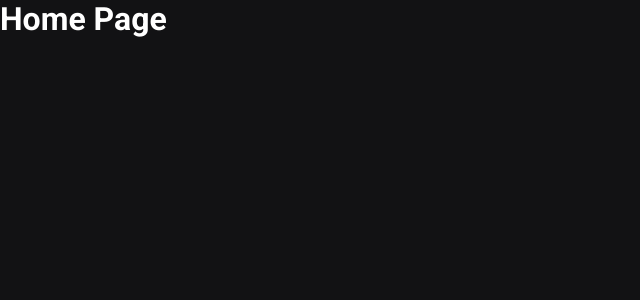
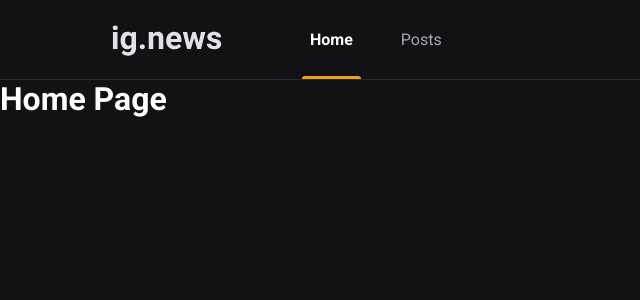
Before and after one commit to filliperomero/ignews, a Next.js app: page / in a window 1280 px wide. Shown: the top 300 px of the page, without its empty margins (0-640 px from the left). Built offline with nearby package versions, Linux system fonts and the light colour scheme.

Commit message:
chore: add Header component

```diff
--- /dev/null
+++ b/src/components/Header/index.tsx
@@ -0,0 +1,15 @@
+import styles from './styles.module.scss'
+
+export function Header() {
+  return (
+    <header className={styles.headerContainer}>
+      <div className={styles.headerContent}>
+        <img src="/images/logo.svg" alt="Logo" />
+        <nav>
+          <a href="" className={styles.active}>Home</a>
+          <a href="">Posts</a>
+        </nav>
+      </div>
+    </header>
+  )
+}
--- /dev/null
+++ b/src/components/Header/styles.module.scss
@@ -0,0 +1,53 @@
+.headerContainer {
+  height: 5rem;
+  border-bottom: 1px solid var(--gray-800);
+}
+
+.headerContent {
+  max-width: 1120px;
+  height: 5rem;
+  margin: 0 auto;
+  padding: 0 2rem;
+
+  display: flex;
+  align-items: center;
+
+  nav {
+    margin-left: 5rem;
+    height: 5rem;
+
+    a {
+      display: inline-block;
+      position: relative;
+      padding: 0 0.5rem;
+      height: 5rem;
+      line-height: 5rem;
+      color: var(--gray-300);
+      transition: color 0.2s;
+
+      & + a {
+        margin-left: 2rem;
+      }
+
+      &:hover {
+        color: var(--white);
+      }
+
+      &.active {
+        color: var(--white);
+        font-weight: bold;
+      }
+
+      &.active::after {
+        content: '';
+        height: 3px;
+        border-radius: 3px 3px 0 0;
+        width: 100%;
+        position: absolute;
+        bottom: 1px;
+        left: 0;
+        background: var(--yellow-500)
+      }
+    }
+  }
+}
--- a/src/pages/_app.tsx
+++ b/src/pages/_app.tsx
@@ -1,8 +1,15 @@
 import type { AppProps } from 'next/app'
+
+import { Header } from 'components/Header'
 
 import '../styles/global.scss'
 
 function MyApp({ Component, pageProps }: AppProps) {
-  return <Component {...pageProps} />
+  return (
+    <>
+      <Header />
+      <Component {...pageProps} />
+    </>
+  )
 }
 export default MyApp
```
